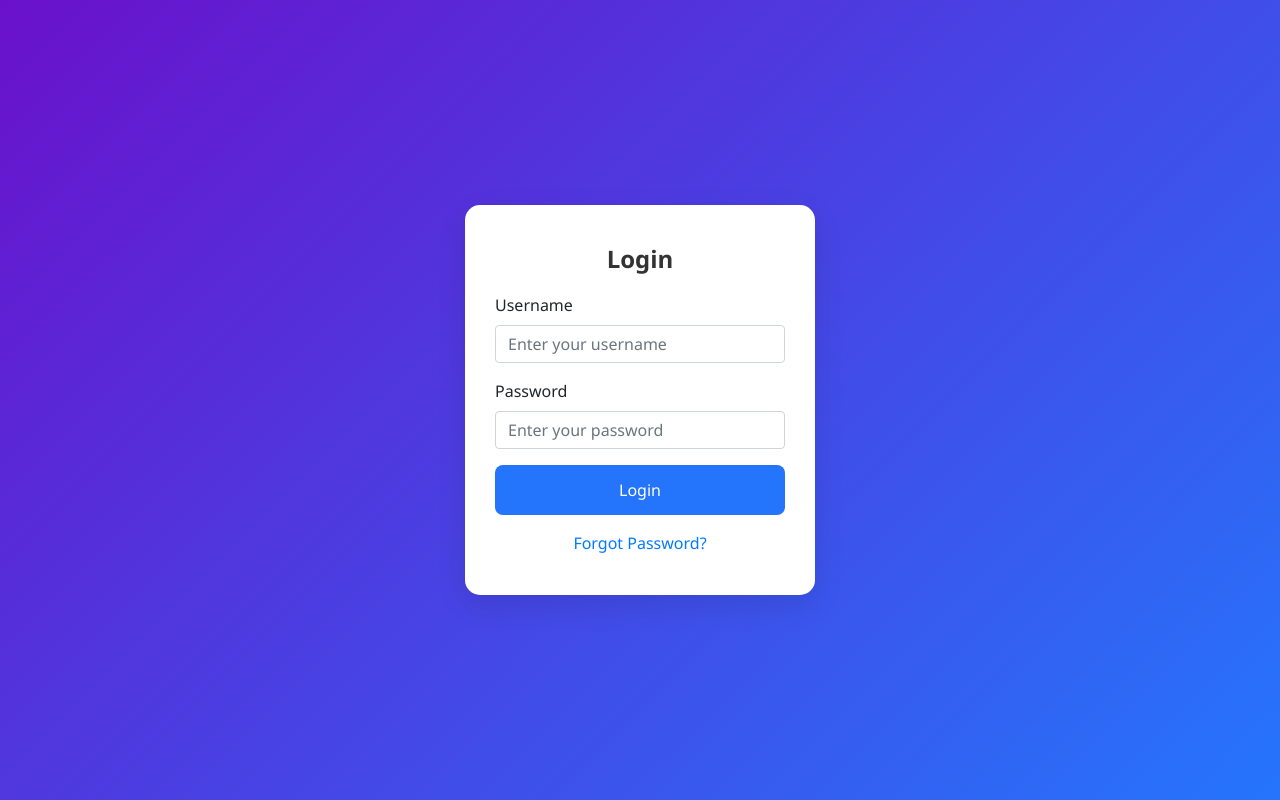
After one commit to danjour/Gestor-de-Academia, a Flask app: page /login in a window 1280 px wide. The commit adds this page. Run offline with Flask 3, Linux system fonts and the light colour scheme; some libraries are stand-ins or nearby versions.

Commit message:
Add login route and create login page template

```diff
--- a/app.py
+++ b/app.py
@@ -7,6 +7,12 @@ def index():
     return render_template('index.html')
 
 
+#Generic route for login page
+@app.route('/login')
+def login():
+    return render_template('clients/login.html')
+
+
 if __name__ == '__main__':
     app.run(debug=True)
     app.run(host='0.0.0.0', port=5000, debug=True)
--- /dev/null
+++ b/templates/clients/login.html
@@ -0,0 +1,37 @@
+<!DOCTYPE html>
+<html lang="pt-br">
+<head>
+    <meta charset="UTF-8">
+    <meta name="viewport" content="width=device-width, initial-scale=1.0">
+    <title>Login</title>
+    <!-- Link para o CSS do Bootstrap -->
+    <link rel="stylesheet" href="https://stackpath.bootstrapcdn.com/bootstrap/4.5.2/css/bootstrap.min.css">
+    <!-- Link para o CSS do login.css -->
+    <link rel="stylesheet" href="{{ url_for('static', filename='login.css') }}">
+</head>
+<body>
+    <div class="login-container">
+        <h2 class="text-center">Login</h2>
+        <form action="/login" method="POST">
+            <div class="form-group">
+                <label for="username">Username</label>
+                <input type="text" class="form-control" id="username" name="username" placeholder="Enter your username" required>
+            </div>
+
+            <div class="form-group">
+                <label for="password">Password</label>
+                <input type="password" class="form-control" id="password" name="password" placeholder="Enter your password" required>
+            </div>
+
+            <button type="submit" class="btn btn-custom">Login</button>
+        </form>
+        <div class="text-center mt-3">
+            <a href="#">Forgot Password?</a>
+        </div>
+    </div>
+
+    <script src="https://code.jquery.com/jquery-3.5.1.slim.min.js"></script>
+    <script src="https://cdn.jsdelivr.net/npm/@popperjs/core@2.9.3/dist/umd/popper.min.js"></script>
+    <script src="https://stackpath.bootstrapcdn.com/bootstrap/4.5.2/js/bootstrap.min.js"></script>
+</body>
+</html>
--- a/templates/index.html
+++ b/templates/index.html
@@ -16,7 +16,7 @@
                     <li><a href="#">Academias</a></li>
                     <li><a href="#">Planos</a></li>
                     <li><a href="#">Contatos</a></li>
-                    <li class="acesso"><a href="#">Faça login</a></li>
+                    <li class="acesso"><a href="/login">Faça login</a></li>
                 </ul>
             </nav>
         </div>
```
